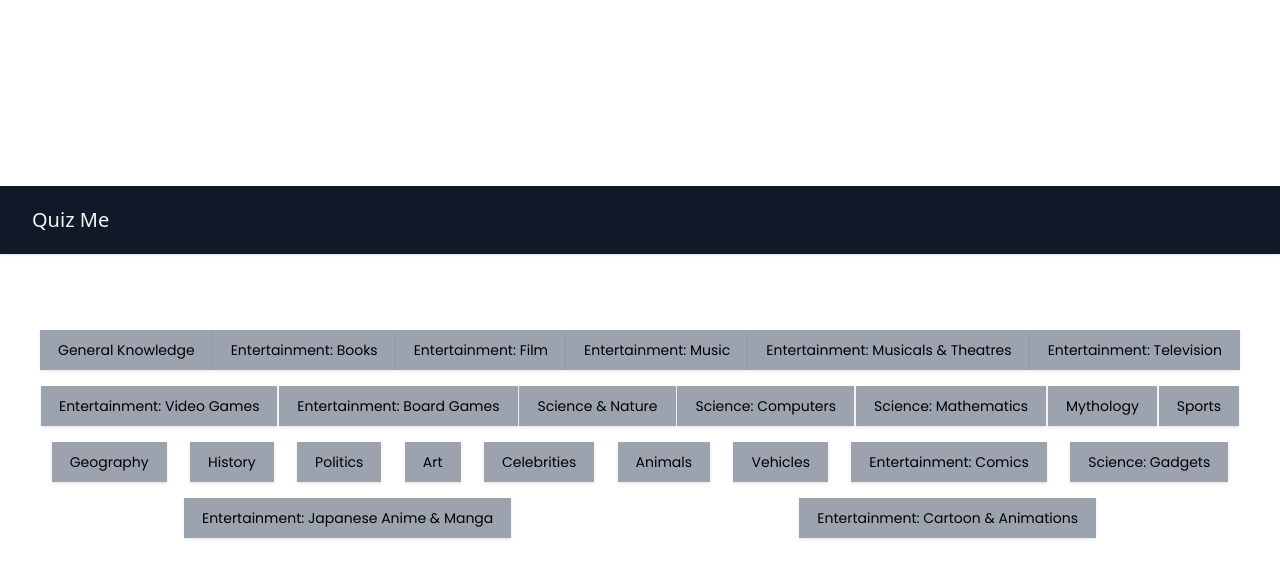
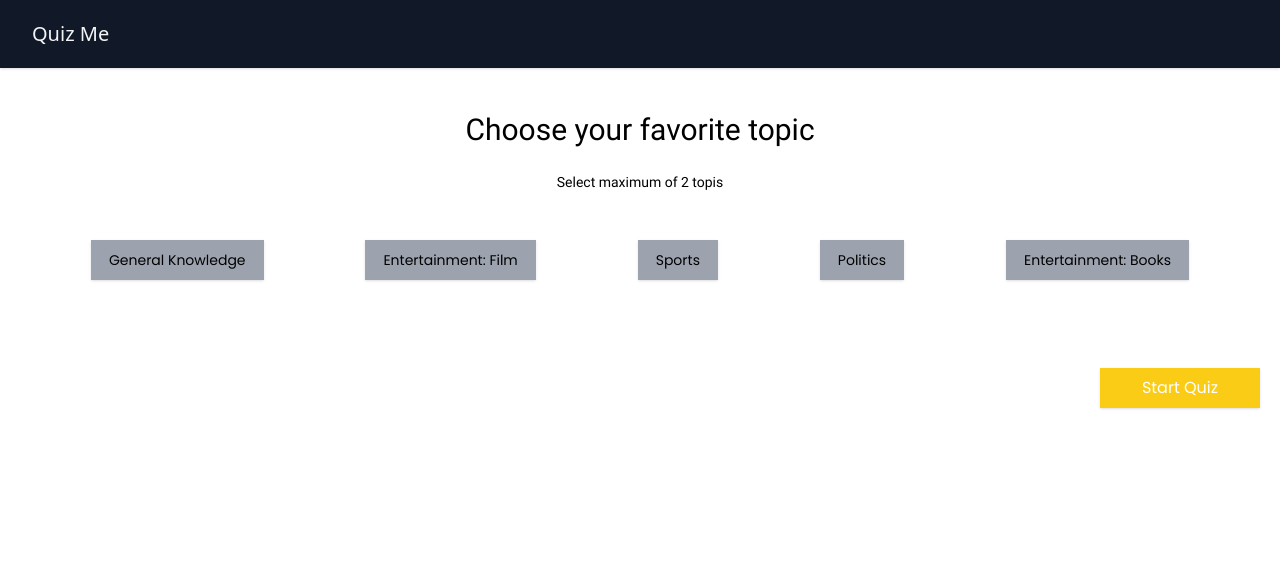
Before and after one commit to chiragdoctor/quiz-me, a Next.js app: page /categories in a window 1280 px wide. Shown: the top 578 px of the page. Built offline with nearby package versions, Linux system fonts and the light colour scheme.

Commit message:
add validation categories page

```diff
--- a/components/Category.tsx
+++ b/components/Category.tsx
@@ -7,6 +7,9 @@ type CategoryProps = {
 const Category = ({ text, selectedCategories, handleOnClick }: CategoryProps) => {
     const isSelected = selectedCategories.includes(text)
     const classes = isSelected ? 'bg-yellow-400 text-white shadow font-poppins text-xs p-2.5 text-center m-2 mr-0' : 'bg-gray-400 text-black shadow h-10 font-poppins text-sm p-2.5 min-w-full text-center m-2'
+    if (text === '') {
+        return null
+    }
     return (
         <button className="flex justify-center" onClick={() => handleOnClick(text)}>
             <span className={classes}>
--- a/components/Layout.tsx
+++ b/components/Layout.tsx
@@ -13,7 +13,7 @@ type LayoutProps = {
 
 const Layout = ({ title, keywords, description, children }: LayoutProps) => {
     return (
-        <div className="flex min-h-screen flex-col items-center justify-center py-2">
+        <div className="flex flex-col items-center justify-center">
             <Head>
                 <title>{title}</title>
                 <meta name='keywords' content={keywords} />
--- a/pages/categories/index.tsx
+++ b/pages/categories/index.tsx
@@ -1,4 +1,6 @@
 import { useState } from 'react'
+import { useRouter } from 'next/router';
+import Button from '../../components/Button'
 import Category from '../../components/Category'
 import Layout from '../../components/Layout'
 
@@ -7,7 +9,9 @@ type CategoriesProps = {
 }
 
 const Categories = ({ categories }: CategoriesProps) => {
+    const router = useRouter();
     const [selectedCategories, setSelectedCategories] = useState<string[]>([])
+    const [error, setError] = useState(false)
 
     const handleOnClick = (category: string) => {
         if (selectedCategories.includes(category)) {
@@ -17,9 +21,21 @@ const Categories = ({ categories }: CategoriesProps) => {
         }
     }
 
+    const handleStartQuiz = () => {
+        if (selectedCategories.length > 2) {
+            setError(true)
+        } else {
+            setError(false);
+            router.push(`/quiz?categories=${selectedCategories.join(',')}`)
+        }
+    }
+
+
     return (
         <Layout title='Select Categories' description='This is a quiz app' keywords='quiz general knowledge'>
-
+            <div className='font-roboto font-bold text-3xl text-center m-4'>Choose your favorite topic</div>
+            <div className='font-roboto font-light text-sm text-center m-6'>Select maximum of 2 topis</div>
+            {error && <div className='font-roboto text-red-500 font-light text-lg text-center m-6 w-full/2 bg-gray-200 shadow-sm h-10 p-1.5'>Please select only 2 topics</div>}
             <div className='flex flex-row m-10 flex-wrap justify-around'>
                 {
                     categories && categories.length > 0 && categories.map((category, index) => {
@@ -29,6 +45,10 @@ const Categories = ({ categories }: CategoriesProps) => {
                     })
                 }
             </div>
+            <div className='w-full/2 m-5 mt-20 text-right'>
+                <Button text='Start Quiz' handleOnClick={handleStartQuiz} />
+            </div>
+
         </Layout>
     )
 }
@@ -36,10 +56,10 @@ const Categories = ({ categories }: CategoriesProps) => {
 
 
 export async function getServerSideProps() {
-    const categories = ['General Knowledge', 'Entertainment: Books', 'Entertainment: Film', 'Entertainment: Music', 'Entertainment: Musicals & Theatres', 'Entertainment: Television', 'Entertainment: Video Games', 'Entertainment: Board Games', 'Science & Nature', 'Science: Computers', 'Science: Mathematics', 'Mythology', 'Sports', 'Geography', 'History', 'Politics', 'Art', 'Celebrities', 'Animals', 'Vehicles', 'Entertainment: Comics', 'Science: Gadgets', 'Entertainment: Japanese Anime & Manga', 'Entertainment: Cartoon & Animations']
+    const categories = ['General Knowledge', 'Entertainment: Film', 'Sports', 'Politics', 'Entertainment: Books']
 
     return {
-        props: { categories }, // will be passed to the page component as props
+        props: { categories },
     }
 }
 
```
Also changed, not shown: pages/quiz/index.tsx (added).
